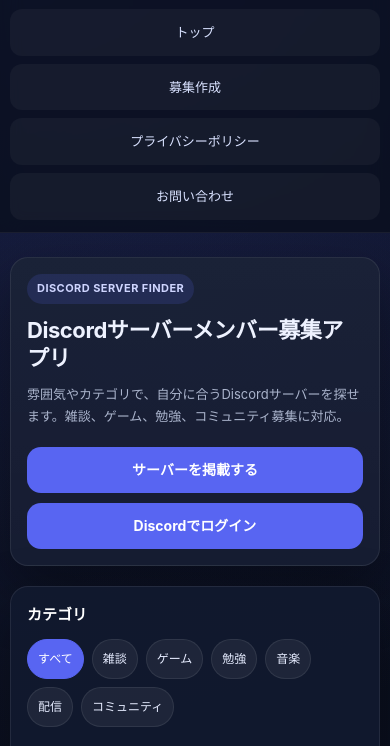
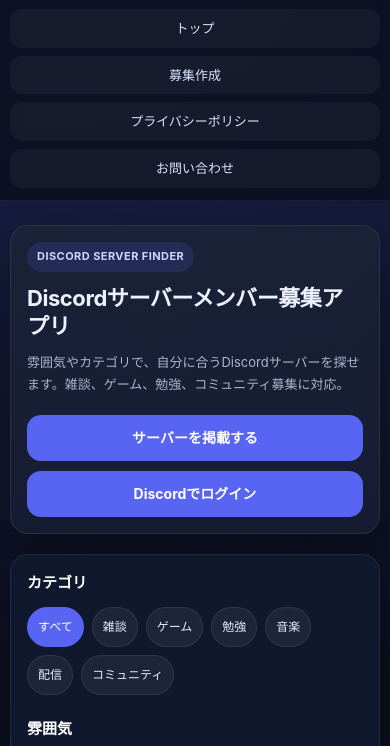
Before and after one commit to DJremushin/discord-server-app, a plain HTML site: page game/index.html in a window 390 px wide. Shown: the part 44-790 px from the top of the page. Drawn offline with Linux system fonts and the light colour scheme; no server answers.

Commit message:
Disable sticky header on mobile

```diff
--- a/game/game.css
+++ b/game/game.css
@@ -726,3 +726,24 @@ textarea {
     gap: 10px;
   }
 }
+@media (max-width: 768px) {
+  .site-header {
+    position: static;
+    top: auto;
+  }
+
+  .header-inner {
+    min-height: auto;
+    padding: 12px 0;
+    align-items: flex-start;
+  }
+
+  .main-nav {
+    width: 100%;
+    justify-content: flex-start;
+  }
+
+  .main-nav a {
+    padding: 8px 12px;
+  }
+}
```
